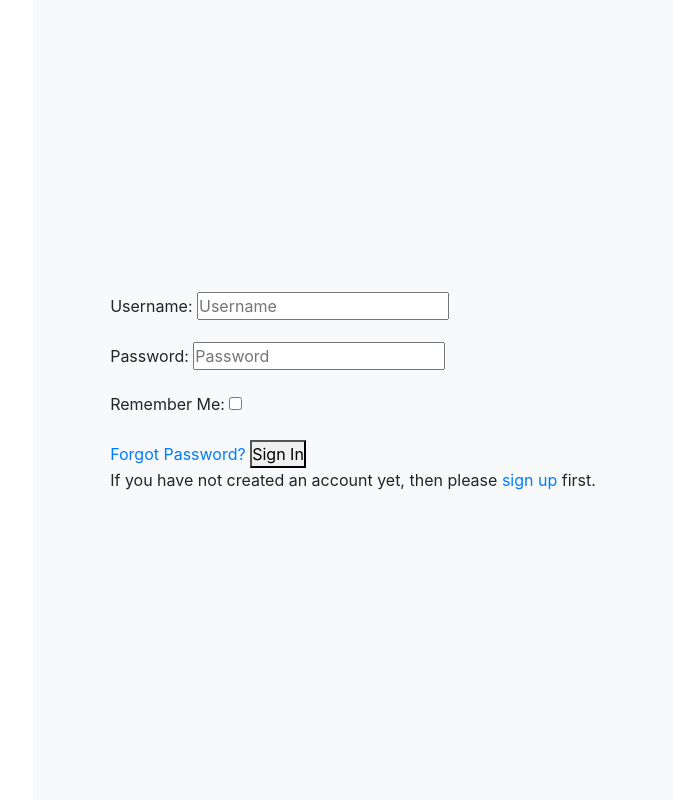
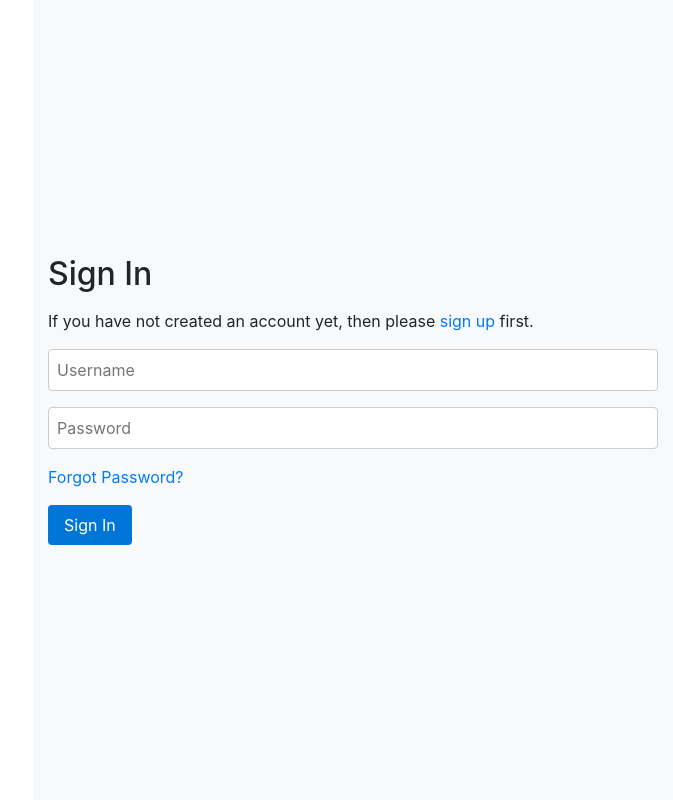
Before and after one commit to Evan2022/Trading-Journal, a Django app: page / in a window 1280 px wide. Shown: the whole page, without its empty margins (607-1280 px from the left). Run offline with Django 3.2, Linux system fonts and the light colour scheme; some libraries are stand-ins or nearby versions.

Commit message:
create CustomLoginForm, style form

```diff
--- a/static/css/style.css
+++ b/static/css/style.css
@@ -3,3 +3,32 @@
     padding: 0;
     box-sizing: border-box;
 }
+
+form > h2 {
+    margin-bottom: 16px;
+}
+
+.form-input {
+    border: 1px solid #ccc;
+    border-radius: 4px;
+    padding: 0.5rem;
+    font-size: 1rem;
+    width: 100%;
+    margin-bottom: 1rem;
+}
+
+.btn-submit{
+    background: #0275d8;
+    color: #fff;
+    border: none;
+    padding: 0.5rem 1rem;
+    margin-top: 16px;
+    border-radius: 4px;
+    font-size: 1rem;
+    cursor: pointer;
+}
+
+.alert > p {
+    margin: 0;
+
+}
--- a/templates/account/base.html
+++ b/templates/account/base.html
@@ -11,20 +11,21 @@
   <title>Trading Journal | Home</title>
 
 <body>
-  {% block body %}
+  <main>
     {% if messages %}
     <div>
-    <strong>Messages:</strong>
       <ul>
         {% for message in messages %}
-      <li>{{message}}</li>
+        <li>{{ message }}</li>
         {% endfor %}
       </ul>
     </div>
     {% endif %}
+
     {% block content %}
-  {% endblock %}
-  {% endblock %}
+
+    {% endblock content %}
+  </main>
 
   <script src="https://code.jquery.com/jquery-3.5.1.slim.min.js"
     integrity="sha384-DfXdz2htPH0lsSSs5nCTpuj/zy4C+OGpamoFVy38MVBnE+IbbVYUew+OrCXaRkfj" crossorigin="anonymous">
--- a/templates/account/login.html
+++ b/templates/account/login.html
@@ -11,15 +11,29 @@
     </div>
     <div class="col-6 h-100 d-flex align-items-center justify-content-center bg-light">
       <form class="login" method="POST" action="{% url 'account_login' %}">
+        <h2>{% trans "Sign In" %}</h2>
+        {% blocktrans %}If you have not created an account yet, then please
+        <a href="{{ signup_url }}">sign up</a> first.{% endblocktrans %}</p>
         {% csrf_token %}
-        {{ form.as_p }}
+        <input type="text" name="login" class="form-input" placeholder="Username">
+        <input type="password" name="password" class="form-input" placeholder="Password">
+        {% if form.errors %}
+        <div class="alert alert-dark">
+            {% for field in form %}
+                {% for error in field.errors %}
+                    <p>{{ error }}</p>
+                {% endfor %}
+            {% endfor %}
+            {% for error in form.non_field_errors %}
+                <p>{{ error }}</p>
+            {% endfor %}
+        </div>
+        {% endif %}
         {% if redirect_field_value %}
         <input type="hidden" name="{{ redirect_field_name }}" value="{{ redirect_field_value }}"/>
         {% endif %}
-        <a class="button secondaryAction" href="{% url 'account_reset_password' %}">{% trans "Forgot Password?" %}</a>
-        <button class="primaryAction" type="submit">{% trans "Sign In" %}</button>
-        <p>{% blocktrans %}If you have not created an account yet, then please
-        <a href="{{ signup_url }}">sign up</a> first.{% endblocktrans %}</p>
+        <a class="button secondaryAction" href="{% url 'account_reset_password' %}">{% trans "Forgot Password?" %}</a><br>
+        <button class="btn-submit primaryAction" type="submit">{% trans "Sign In" %}</button>
       </form>
     </div>
   </div>
```
Also changed, not shown: core/forms.py (added, +11 -0 lines), core/views.py (added, +8 -0 lines). Lines whose indentation alone changed are shown as unchanged.
